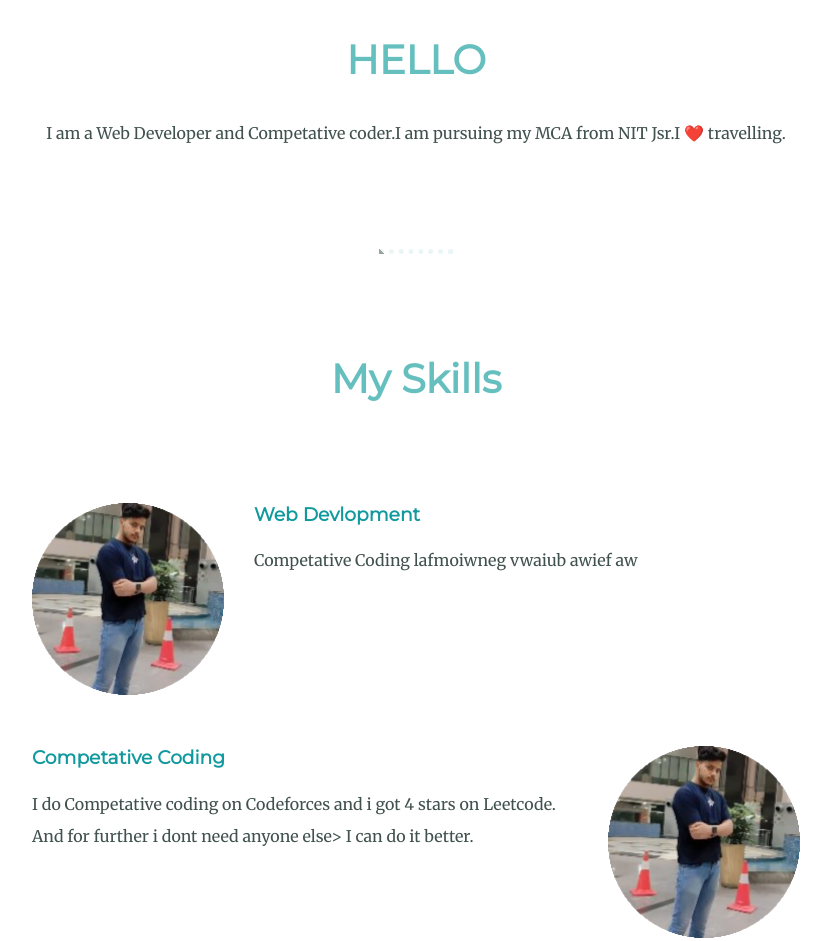
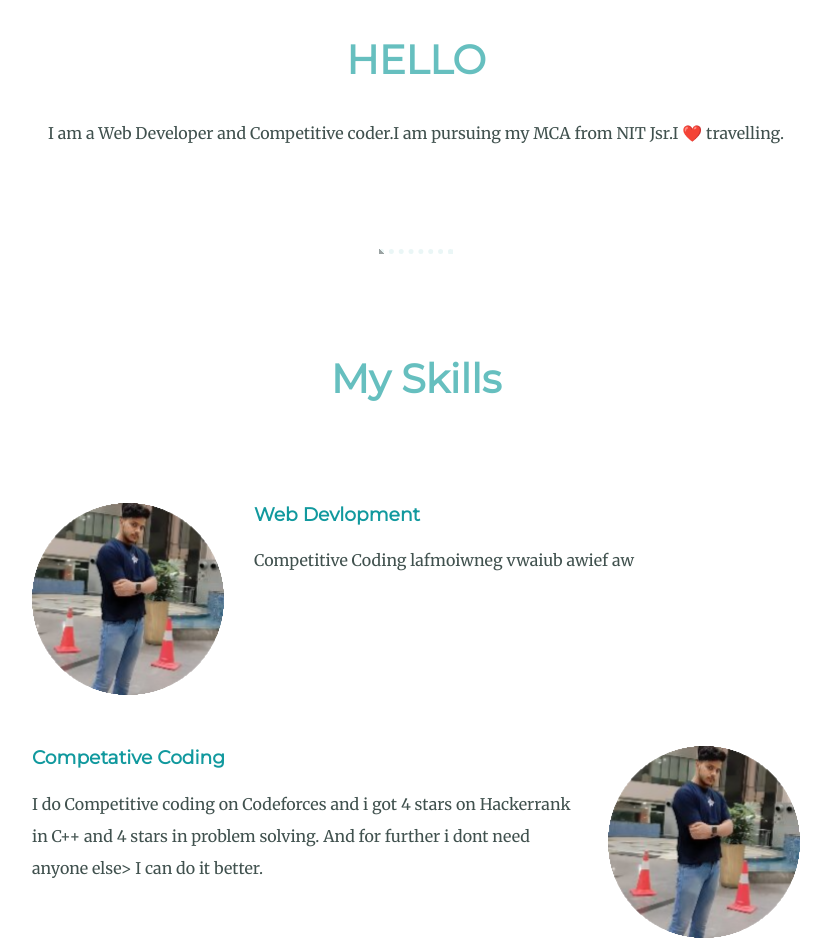
Before and after one commit to Rishabh-12Rai/CV, a plain HTML site: page index.html in a window 1280 px wide. Shown: the part 1021-1962 px from the top of the page, without its empty margins (224-1055 px from the left). Drawn offline with Linux system fonts and the light colour scheme.

Commit message:
Update index.html

```diff
--- a/index.html
+++ b/index.html
@@ -26,7 +26,7 @@
             <img src="Pictures/mine.png" alt="ME" class="mypic">
             <h2><strong>HELLO</strong></h2>
             <p>
-                I am a Web Developer and Competative coder.I am pursuing my MCA from NIT Jsr.I ❤️ travelling.
+                I am a Web Developer and Competitive coder.I am pursuing my MCA from NIT Jsr.I ❤️ travelling.
             </p>
         </div>
         <hr>
@@ -35,13 +35,13 @@
 
             <img src="Pictures/mine.png" alt="Image" class="skill-logo1">
               <h3>Web Devlopment</h3>
-              <p>Competative Coding lafmoiwneg vwaiub awief aw</p>
+              <p>Competitive Coding lafmoiwneg vwaiub awief aw</p>
         </div>
 
         <div class="skills">
             <img src="Pictures/mine.png" alt="Image" class="skill-logo2">
               <h3>Competative Coding</h3>
-              <p>I do Competative coding on Codeforces and i got 4 stars on Leetcode. And for further i dont need anyone else> I can do it better.</p>
+              <p>I do Competitive coding on Codeforces and i got 4 stars on Hackerrank in C++ and 4 stars in problem solving. And for further i dont need anyone else> I can do it better.</p>
         </div>
             <hr>
               <div class="contact">
```
